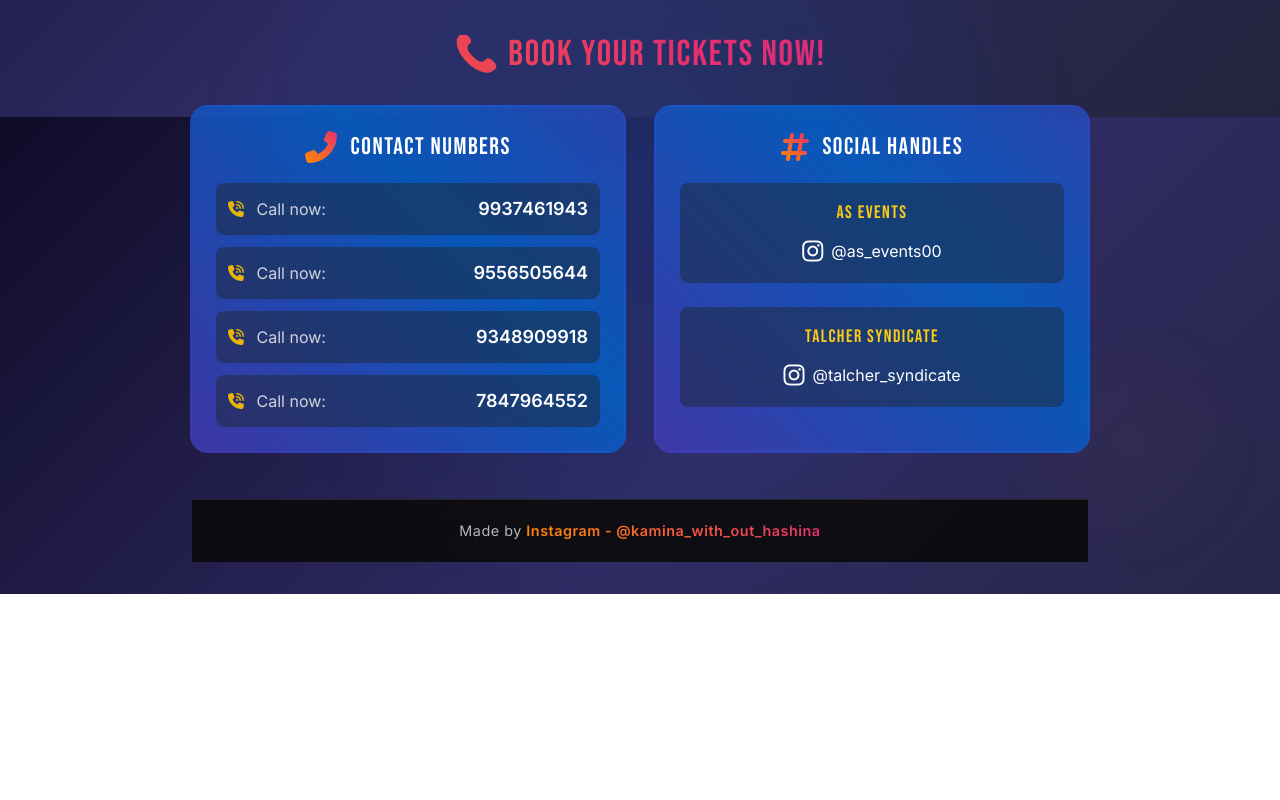
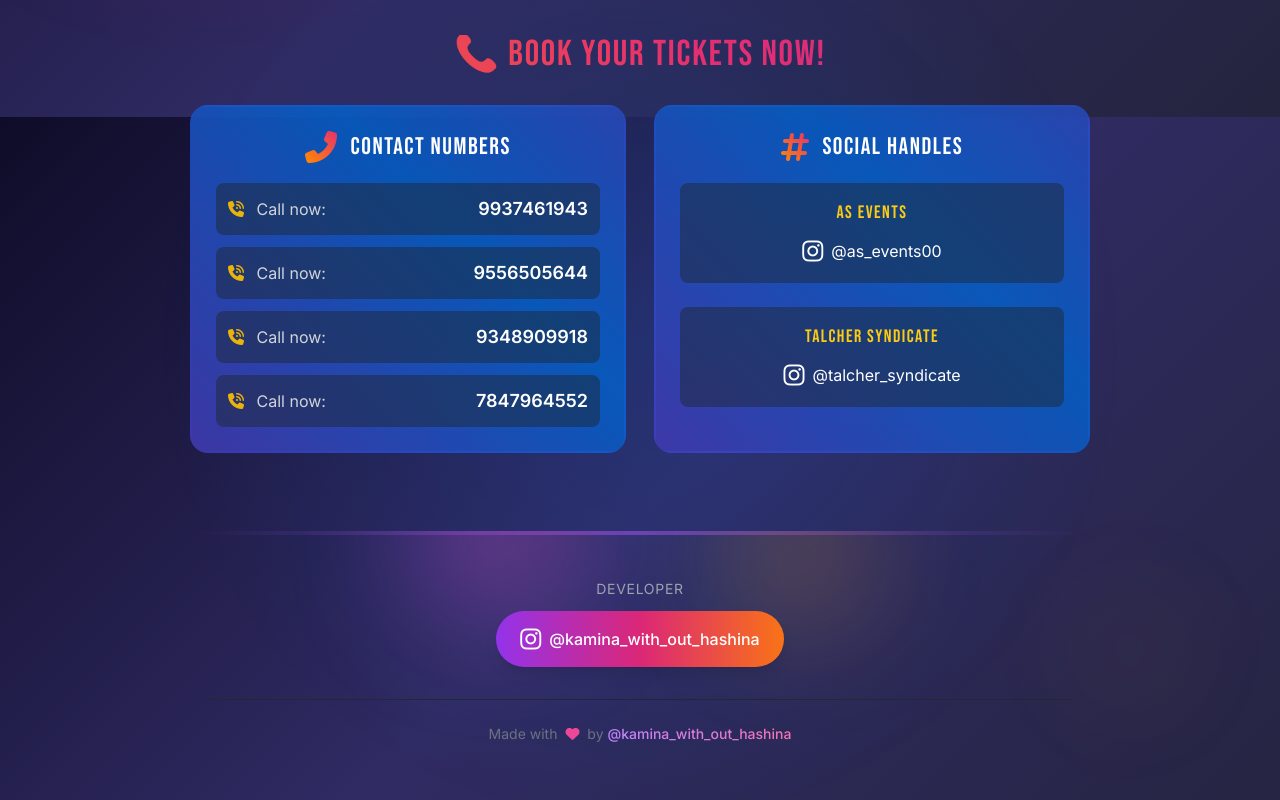
Before and after one commit to spidernestdev/Ama-Talcher, a plain HTML site: page index.html in a window 1280 px wide. Shown: the part 1483-2283 px from the top of the page. Before the commit the page ends 2077 px from the top, so only its background shows below. Drawn offline with nearby package versions, Linux system fonts and the light colour scheme.

Commit message:
Update index.html

```diff
--- a/index.html
+++ b/index.html
@@ -261,19 +261,6 @@ body::before {
     border: 1px solid rgba(255, 255, 255, 0.08);
     width: auto;
     opacity: 0;
-}
-
-.popup::before {
-    content: '';
-    position: absolute;
-    top: -2px;
-    left: -2px;
-    right: -2px;
-    bottom: -2px;
-    background: linear-gradient(45deg, #ff8a00, #e52e71, #9c27b0);
-    border-radius: 12px;
-    z-index: -1;
-    opacity: 0.8;
 }
 
 .popup.active {
@@ -542,12 +529,43 @@ body.loading {
         </div>
     </div>
 </div>
+    <!-- Footer -->
+    <footer class="relative mt-20 pt-12 pb-6 px-4 overflow-hidden">
+  <!-- Decorative gradient elements -->
+  <div class="absolute top-0 left-0 w-full h-1 bg-gradient-to-r from-transparent via-purple-500 to-transparent opacity-50"></div>
+  <div class="absolute -top-20 left-1/4 w-40 h-40 bg-gradient-to-r from-purple-500 to-pink-500 rounded-full filter blur-3xl opacity-20 animate-pulse"></div>
+  <div class="absolute -top-10 right-1/4 w-32 h-32 bg-gradient-to-r from-yellow-400 to-orange-500 rounded-full filter blur-3xl opacity-20 animate-pulse" style="animation-delay: 1.5s;"></div>
 
-    <!-- Footer -->
-    <footer class="footer">
-        <p class="footer-text">Made by <span class="footer-highlight">Instagram - @kamina_with_out_hashina</span></p>
-    </footer>
-</div>
+  <!-- Main footer content -->
+  <div class="max-w-4xl mx-auto text-center relative z-10">
+    <!-- Instagram CTA -->
+    <div class="mb-8">
+      <p class="text-gray-400 text-sm uppercase tracking-wider mb-3">Developer</p>
+      <a
+        href="https://www.instagram.com/kamina_with_out_hashina?igsh=MzE0OHY5Y2NhY2s3"
+        target="_blank"
+        class="inline-flex items-center justify-center space-x-2 bg-gradient-to-r from-purple-600 via-pink-600 to-orange-500 hover:from-purple-700 hover:via-pink-700 hover:to-orange-600 text-white font-medium py-3 px-6 rounded-full transition-all duration-300 transform hover:-translate-y-1 shadow-lg hover:shadow-xl"
+      >
+        <i class="fab fa-instagram text-2xl mr-0"></i>
+        <span>@kamina_with_out_hashina</span>
+      </a>
+    </div>
+
+    <!-- Copyright text -->
+    <div class="border-t border-gray-800 pt-6">
+      <p class="text-gray-500 text-sm">
+        Made with <i class="fas fa-heart text-pink-500 mx-1"></i> by
+        <a
+          href="https://www.instagram.com/kamina_with_out_hashina?igsh=MzE0OHY5Y2NhY2s3"
+          target="_blank"
+          class="text-transparent bg-clip-text bg-gradient-to-r from-purple-400 to-pink-400 font-medium hover:from-purple-300 hover:to-pink-300 transition-all duration-300"
+        >
+        @kamina_with_out_hashina
+        </a>
+      </p>
+    </div>
+  </div>
+</footer>
 
     <!-- JavaScript -->
     <script>
@@ -622,18 +640,18 @@ body.loading {
                 document.getElementById('social-card').classList.remove('gradient-pulse');
             });
 
-            // Function to initiate phone call
-            window.callNumber = function(phoneNumber) {
-                // Show confirmation before calling
-                if (confirm(`Call ${phoneNumber}?`)) {
-                    // Redirect to tel: link to initiate phone call
-                    window.location.href = `tel:${phoneNumber}`;
-                }
-            };
-
             // Start the countdown
             countdown();
         });
+
+        // Function to initiate phone call (needs to be global for onclick to work)
+        function callNumber(phoneNumber) {
+            // Show confirmation before calling
+            if (confirm(`Call ${phoneNumber}?`)) {
+                // Redirect to tel: link to initiate phone call
+                window.location.href = `tel:${phoneNumber}`;
+            }
+        }
     </script>
 </body>
 </html>
```
